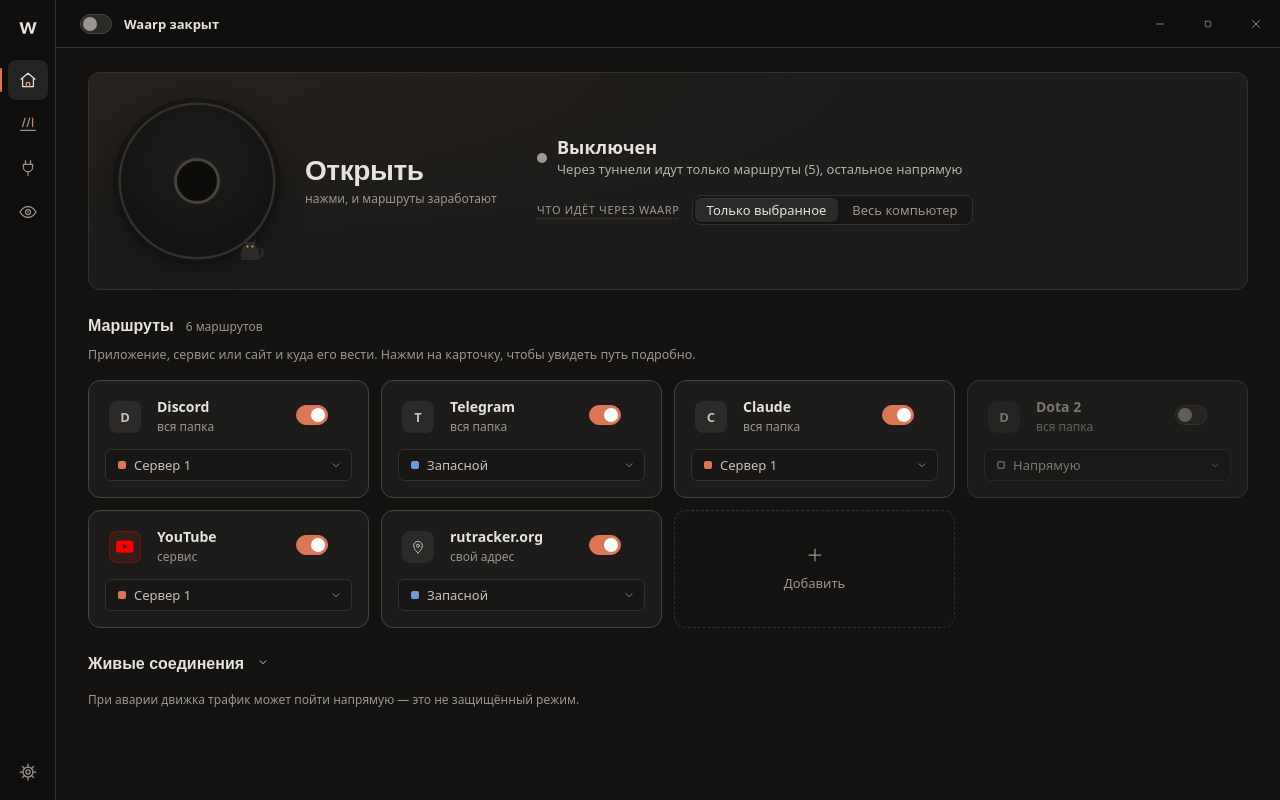
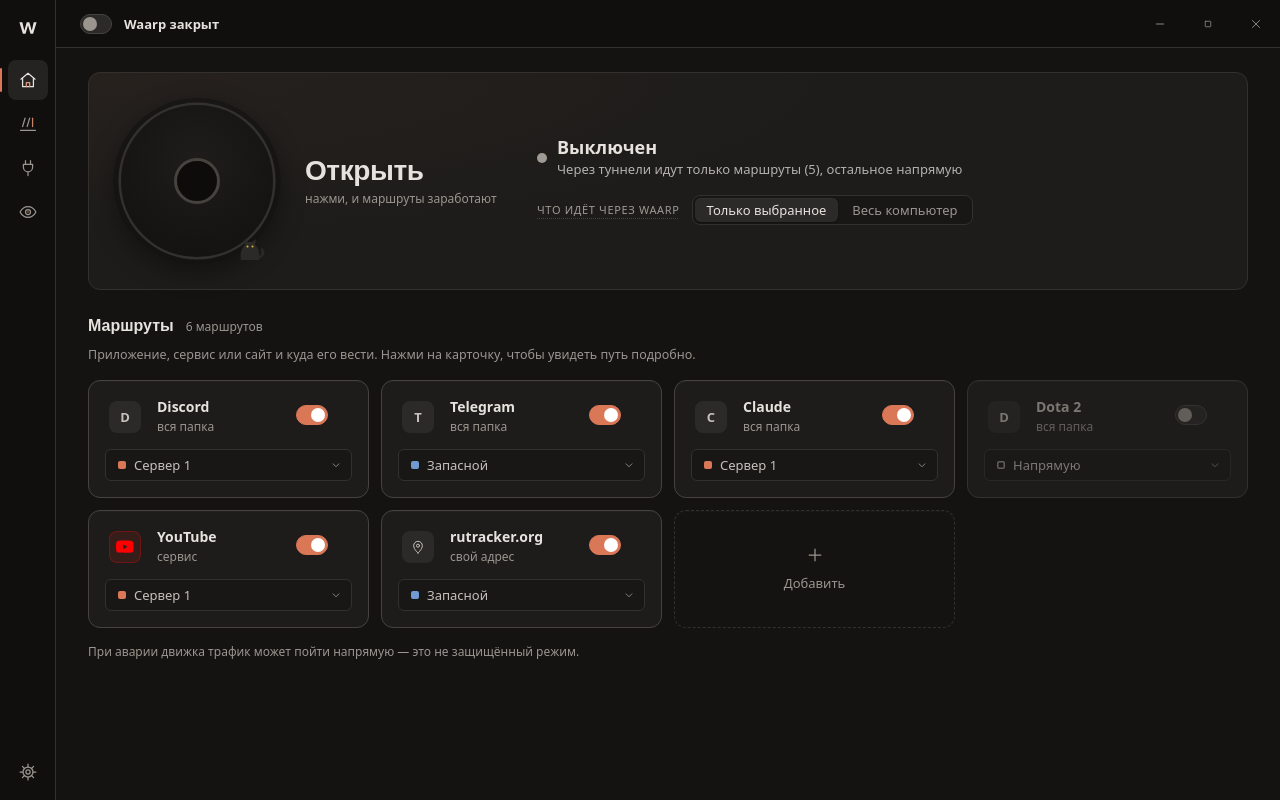
Before and after one commit to INNVoices/waarp, a React (Vite) app in the folder src/renderer/: page / in a window 1280 px wide. Built offline with nearby package versions, Linux system fonts and the light colour scheme; a web font is replaced by a local one.

Commit message:
fix(waarp): hide dead live flows when master is closed

```diff
--- a/src/renderer/src/pages/connections.tsx
+++ b/src/renderer/src/pages/connections.tsx
@@ -17,6 +17,9 @@
 export function Connections({ snap, status, conns, apps, patch, toggle, open, add }: P) {
   const st = snap.settings
   const live = status.phase === 'on'
+  // "Живые соединения" are runtime evidence. A truly closed master has no live
+  // session to inspect, so do not leave a dead section in the daily-use layout.
+  const showFlows = status.open === true || status.phase === 'on' || status.phase === 'starting' || status.phase === 'stopping'
   const icon = (r: Route) => apps.find(a => 'app:' + a.id === r.id)?.icon
   const block = snap.notices.find(n => n.level === 'block')
   const blocked = !!block
@@ -68,12 +71,12 @@
         <Plain className="rcard add" onClick={add} aria-label={s('conn.add')}><Icon n="plus" s={20} /><span>{s('conn.add')}</span></Plain>
       </div>
 
-      {/* live flows are evidence, not the screen: collapsed until asked for */}
-      <details className="flows">
+      {/* live flows are evidence, not the screen: absent when master is truly closed, collapsed otherwise */}
+      {showFlows && <details className="flows">
         <summary className="sec-head"><h2>{s('conns.title')}</h2>{live && <span className="m">{sp('conns.count', conns.length)}</span>}<Icon n="chev" s={14} /></summary>
         <Stats status={status} />
         <ConnTable snap={snap} status={status} conns={conns} apps={apps} />
-      </details>
+      </details>}
       <p className="hint">{s('safety.crash')}</p>
     </div>
   )
```
Also changed, not shown: test/flow.check.ts (+3 -0 lines).
